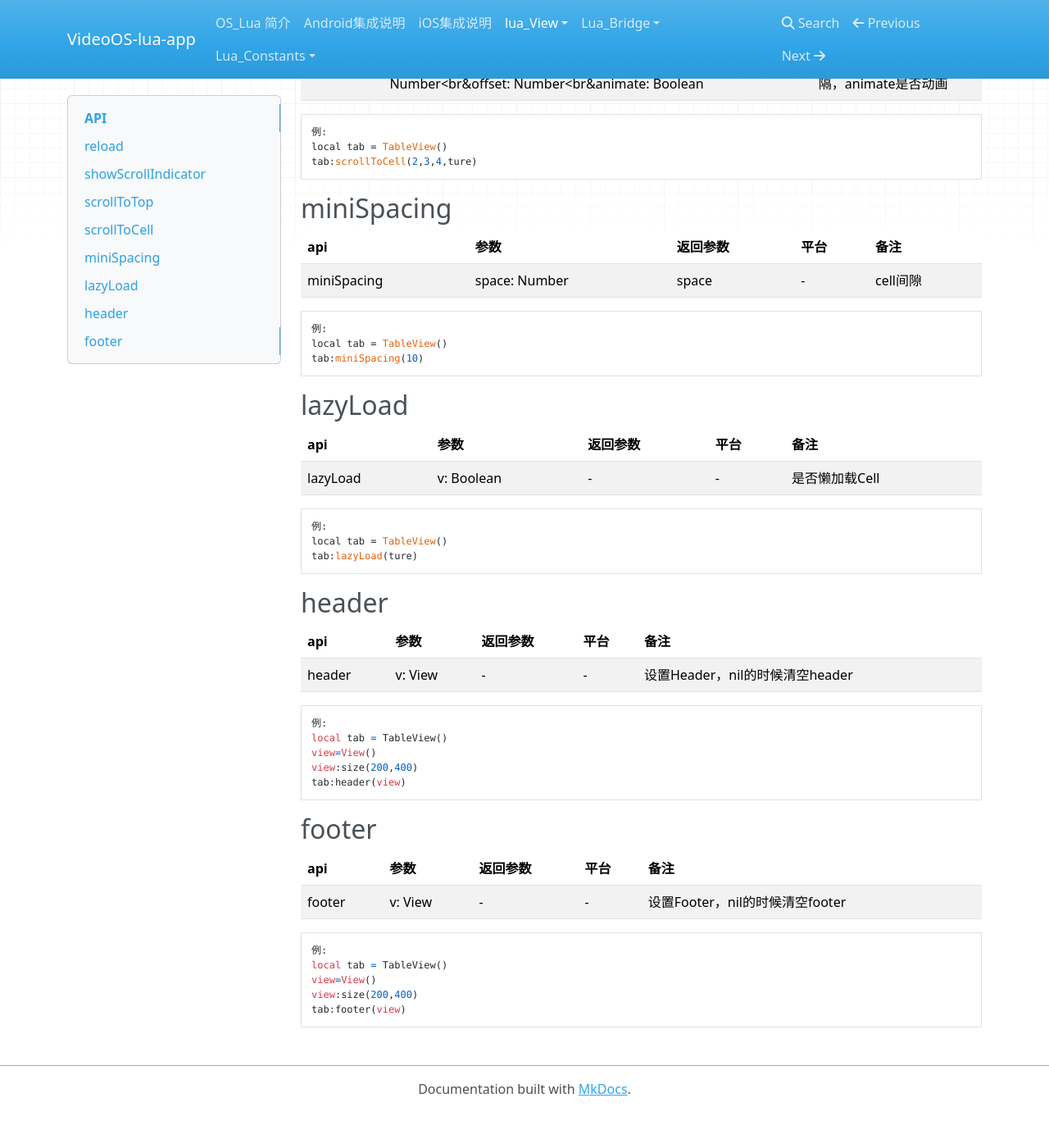
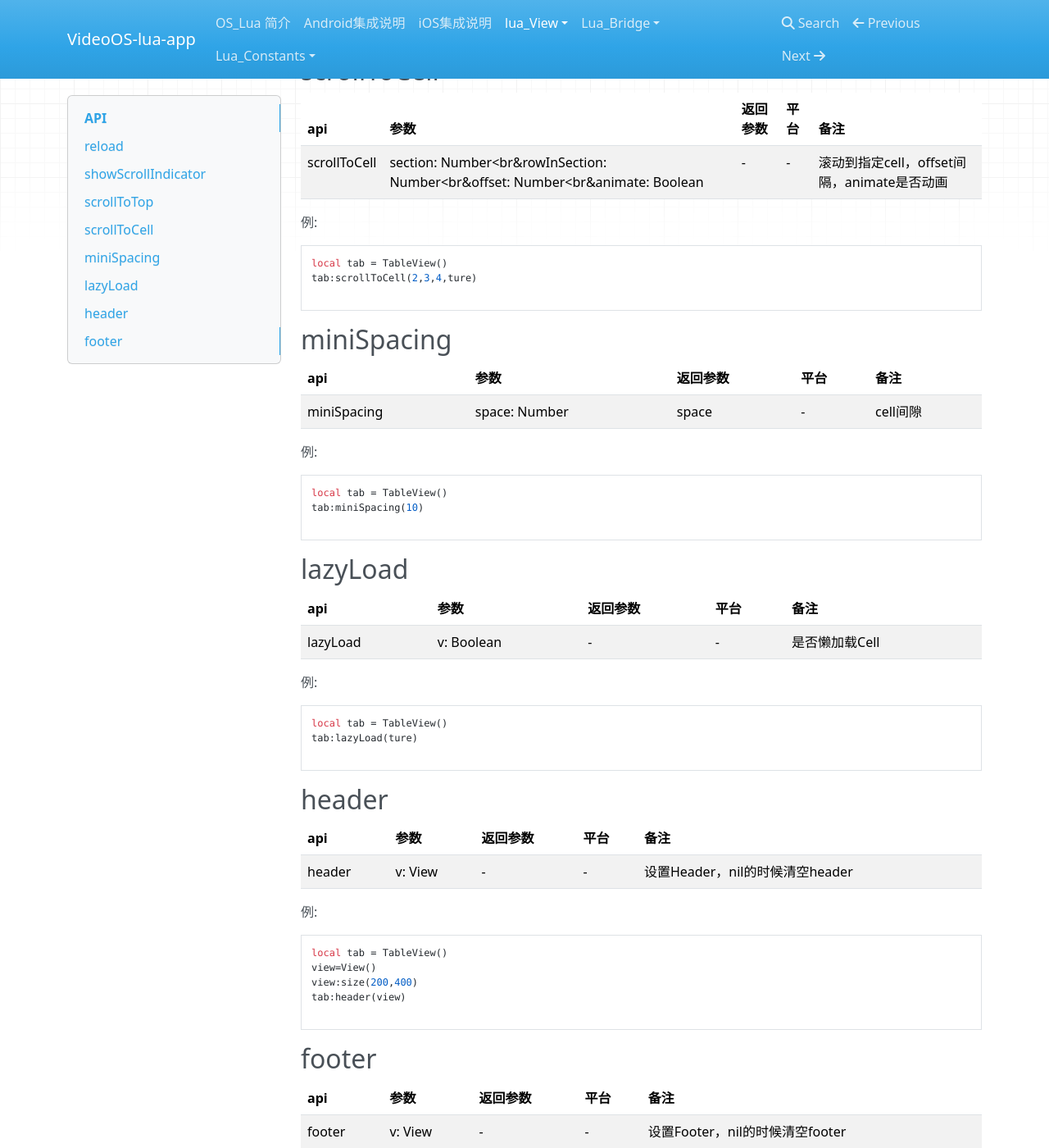
Before and after one commit to VideoOS/VideoOS-lua-app, an MkDocs documentation site: the page built from docs/API/Lua_View/TableView.md, in a window 1280 px wide and 1400 px high, scrolled down 1077 px. Shown: the whole window at 82% size. Built offline with MkDocs 1.6.1, drawn with Linux system fonts in a browser that asks for light colours; nearby versions of some CDN libraries; before the commit the page ends 2433 px from its top, so only the background shows below that; some of the changed text lies outside the part shown.

Commit message:
no message

````diff
--- a/docs/API/Lua_View/TableView.md
+++ b/docs/API/Lua_View/TableView.md
@@ -12,78 +12,95 @@ TableView 是OS_Lua系统中的基础列表组件。相当于Android的ListView
 [header](#header)
 [footer](#footer)
 
+
 ## reload
 | api  |参数   |返回参数   |平台   |备注|
 | ------------ | ------------ | ------------ | ------------ | ------------ |
 |  reload      |    section: Number<br&row: Number  |  -   |  -   | Android支持参数      |
 
-    例:
-    local tab = TableView()
-	tab:reload(2,3)
+例:
+```lua
+local tab = TableView()
+tab:reload(2,3)
 
+```
 ## showScrollIndicator
 | api  |参数   |返回参数   |平台   |备注|
 | ------------ | ------------ | ------------ | ------------ | ------------ |
 |  showScrollIndicator      |   v: Boolean   |  v   |  -   |   是否显示滚动条信息    |
 
-    例:
-    local tab = TableView()
-	tab:showScrollIndicator(ture)
+例:
+```lua
+local tab = TableView()
+tab:showScrollIndicator(ture)
 
+```
 ## scrollToTop
 | api  |参数   |返回参数   |平台   |备注|
 | ------------ | ------------ | ------------ | ------------ | ------------ |
 |    scrollToTop    |   offset: Number<br&animate: Boolean   |  -   |  -   |     滚动到顶部(offset间隔，animate是否动画)  |
 
-    例:
-    local tab = TableView()
-	tab:scrollToTop(2,ture)
+例:
+```lua
+local tab = TableView()
+tab:scrollToTop(2,ture)
 
+```
 ## scrollToCell
 | api  |参数   |返回参数   |平台   |备注|
 | ------------ | ------------ | ------------ | ------------ | ------------ |
 |    scrollToCell    |  section: Number<br&rowInSection: Number<br&offset: Number<br&animate: Boolean    |  -   |  -   |   滚动到指定cell，offset间隔，animate是否动画    |
 
-    例:
-    local tab = TableView()
-	tab:scrollToCell(2,3,4,ture)
+例:
+```lua
+local tab = TableView()
+tab:scrollToCell(2,3,4,ture)
 
+```
 ## miniSpacing
 | api  |参数   |返回参数   |平台   |备注|
 | ------------ | ------------ | ------------ | ------------ | ------------ |
 |    miniSpacing    |  space: Number    |   space   |   -  |   cell间隙    |
 
-    例:
-    local tab = TableView()
-	tab:miniSpacing(10)
+例:
+```lua
+local tab = TableView()
+tab:miniSpacing(10)
 
+```
 ## lazyLoad
 | api  |参数   |返回参数   |平台   |备注|
 | ------------ | ------------ | ------------ | ------------ | ------------ |
 |   lazyLoad     |   v: Boolean   |  -   |   -  |    是否懒加载Cell   |
 
-    例:
-    local tab = TableView()
-	tab:lazyLoad(ture)
+例:
+```lua
+local tab = TableView()
+tab:lazyLoad(ture)
 
+```
 ## header
 | api  |参数   |返回参数   |平台   |备注|
 | ------------ | ------------ | ------------ | ------------ | ------------ |
 |  header      |   v: View   |  -   |    - |   设置Header，nil的时候清空header    |
 
-    例:
-    local tab = TableView()
-	view=View()
-	view:size(200,400)
-	tab:header(view)
+例:
+```lua
+local tab = TableView()
+view=View()
+view:size(200,400)
+tab:header(view)
 
+```
 ## footer
 | api  |参数   |返回参数   |平台   |备注|
 | ------------ | ------------ | ------------ | ------------ | ------------ |
 |   footer     |   v: View   |  -   |  -   |   设置Footer，nil的时候清空footer    |
 
-    例:
-    local tab = TableView()
-	view=View()
-	view:size(200,400)
-	tab:footer(view)
+例:
+```lua
+local tab = TableView()
+view=View()
+view:size(200,400)
+tab:footer(view)
+```
````
Also changed, not shown: docs/API/Lua_View/SVGAView.md (+68 -57 lines), docs/API/Lua_View/StyledString.md (+6 -4 lines).
